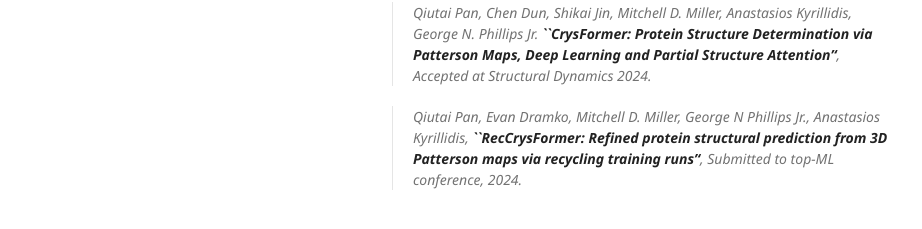
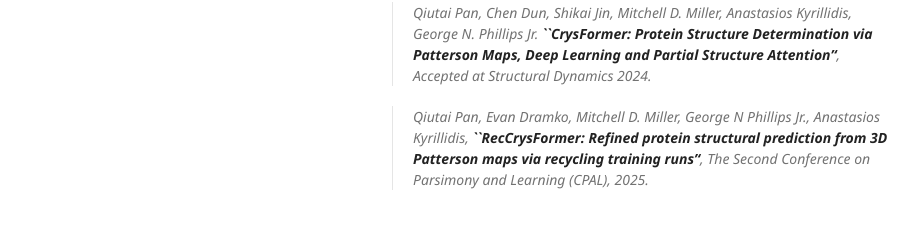
Before and after one commit to akyrillidis/crysformer, a Jekyll site: the page built from index.md, in a window 1280 px wide and 1150 px high. Shown: the part 890-1119 px from the top of the window, without its empty margins (178-1100 px from the left). Built offline with Jekyll 4.4.1, drawn with Linux system fonts in a browser that asks for light colours; our own code applies the rules of GitHub Pages for plain Markdown files.

Commit message:
Update index.md

```diff
--- a/index.md
+++ b/index.md
@@ -19,4 +19,4 @@
 
 > Qiutai Pan, Chen Dun, Shikai Jin, Mitchell D. Miller, Anastasios Kyrillidis, George N. Phillips Jr. [**``CrysFormer: Protein Structure Determination via Patterson Maps, Deep Learning and Partial Structure Attention''**](https://arxiv.org/pdf/2310.03899), Accepted at Structural Dynamics 2024.
 
-> Qiutai Pan, Evan Dramko, Mitchell D. Miller, George N Phillips Jr., Anastasios Kyrillidis, [**``RecCrysFormer: Refined protein structural prediction from 3D Patterson maps via recycling training runs''**](), Submitted to top-ML conference, 2024.
+> Qiutai Pan, Evan Dramko, Mitchell D. Miller, George N Phillips Jr., Anastasios Kyrillidis, [**``RecCrysFormer: Refined protein structural prediction from 3D Patterson maps via recycling training runs''**](), The Second Conference on Parsimony and Learning (CPAL), 2025.
```
